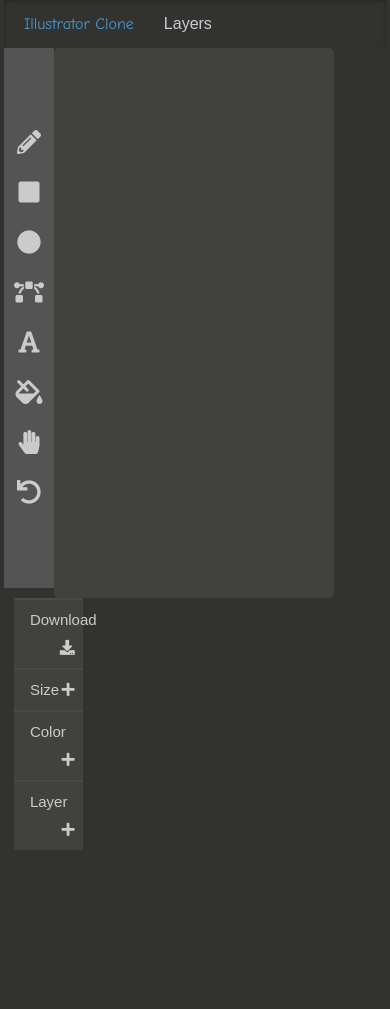
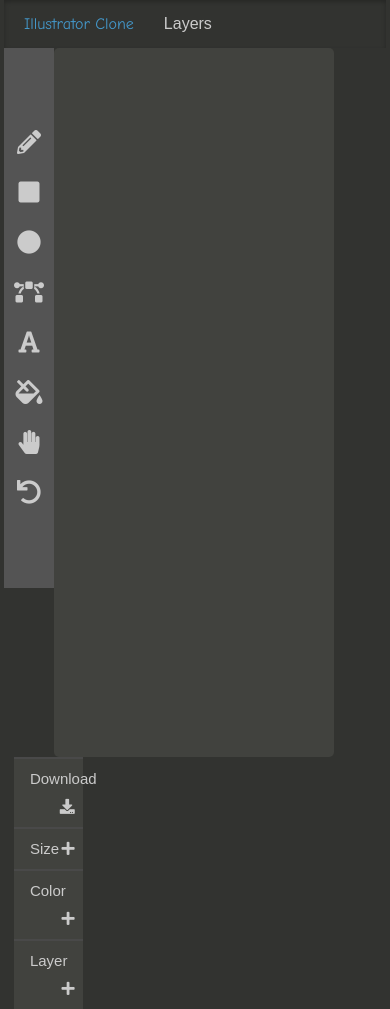
Before and after one commit to suraviregmi/Illustrator-Clone, a plain HTML site: page index.html in a window 390 px wide. Before the commit the page ends 850 px from the top, so only its background shows below. Drawn offline with Linux system fonts and the light colour scheme.

Commit message:
Height made responsive

```diff
--- a/css/style.css
+++ b/css/style.css
@@ -108,8 +108,7 @@ hr {
 .drawingBoard {
     background-color: #41423E;
     width: 73.208722741%;
-    /*    height: 42.056074766%;*/
-    height: 550px;
+
     float: left;
     border-radius: 5px;
 }
@@ -493,6 +492,9 @@ input[type=range]::-webkit-slider-runnable-track {
 
 
 
+
+
+
 /*for bezier curve anchors and cp*/
 
 .draggable {
--- a/index.html
+++ b/index.html
@@ -41,7 +41,7 @@
                 <button class="hand" id="hand" title="Grab Tool"><i class="fa fa-hand-paper"></i> </button>
                 <button id="undo" title="Undo Drawing"><i class="fa fa-undo"></i> </button>
             </div>
-            <div class="drawingBoard">
+            <div class="drawingBoard" id="drawingBoard">
                 <div class="svgContainer" id="svgContainer">
                     <svg id="SVG" xmlns="http://www.w3.org/2000/svg">
                     </svg>
--- a/js/main.js
+++ b/js/main.js
@@ -31,5 +31,13 @@ document.onmousemove = e => {
 };
 
 window.onload = () => {
+    console.log(window.innerHeight);
+    let canvasHeight = window.innerHeight;
+    let drawingBoard = document.getElementById("drawingBoard");
+    // console.log(drawingBoard);
+    //let widthofContainer = drawingBoard.style.width;
+    drawingBoard.style.height = canvasHeight * 0.84 + "px";
+    // console.log(widthofContainer);
+
     let painter = new MainPainter();
 };
```
